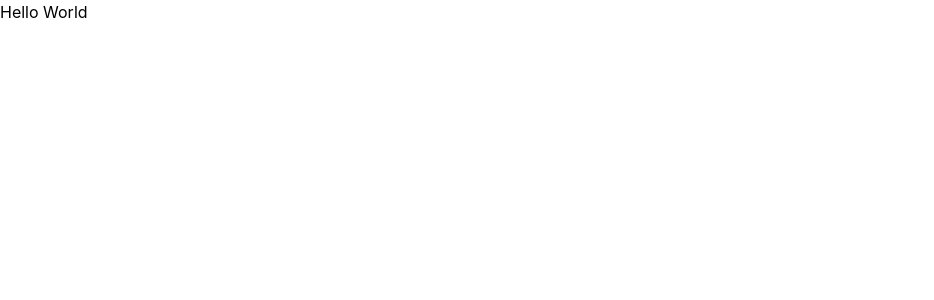
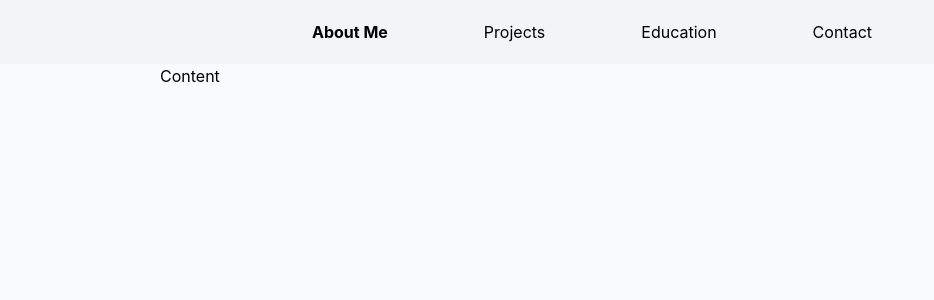
Before and after one commit to Moses-Hamon/portfolio, a React (Create React App) app in the folder packages/app/: page / in a window 1280 px wide. Shown: the top 300 px of the page, without its empty margins (0-934 px from the left). Built offline with nearby package versions, Linux system fonts and the light colour scheme.

Commit message:
add layout, topbar and Navlinks

```diff
--- a/packages/app/src/App.tsx
+++ b/packages/app/src/App.tsx
@@ -1,5 +1,7 @@
 import { FC } from "react";
 import { Switch, Route, BrowserRouter as Router } from "react-router-dom";
+import DefaultLayout from "./layouts/DefaultLayout";
+import Home from "./pages/Home";
 
 const App: FC = () => {
   return (
@@ -7,7 +9,9 @@ const App: FC = () => {
       <div className="App">
         <Switch>
           <Route path="/*">
-            <div>Hello World</div>
+            <DefaultLayout>
+              <Home />
+            </DefaultLayout>
           </Route>
         </Switch>
       </div>
--- /dev/null
+++ b/packages/app/src/layouts/DefaultLayout.tsx
@@ -0,0 +1,47 @@
+import { FC } from "react";
+import { NavLink } from "react-router-dom";
+
+interface Props {
+  className?: string;
+}
+
+const DefaultLayout: FC<Props> = ({ className, children }) => {
+  return (
+    <div className={className}>
+      <div className="flex w-full justify-center items-center bg-gray-100 h-16">
+        <NavLink exact to="/" activeClassName="font-bold" className="mr-24">
+          About Me
+        </NavLink>
+        <NavLink
+          exact
+          to="/projects"
+          activeClassName="font-bold"
+          className="mr-24"
+        >
+          Projects
+        </NavLink>
+        <NavLink
+          exact
+          to="/education"
+          activeClassName="font-bold"
+          className="mr-24"
+        >
+          Education
+        </NavLink>
+        <NavLink
+          exact
+          to="/contact"
+          activeClassName="font-bold"
+          className="mr-24"
+        >
+          Contact
+        </NavLink>
+      </div>
+      <div className="flex w-full justify-center h-screen bg-gray-50">
+        {children}
+      </div>
+    </div>
+  );
+};
+
+export default DefaultLayout;
--- /dev/null
+++ b/packages/app/src/pages/Home.tsx
@@ -0,0 +1,8 @@
+import { FC } from "react";
+import { classNames } from "../utils";
+
+const Home: FC<{ className?: string }> = ({ className = "", children }) => {
+  return <div className={classNames(className, "w-9/12")}>Content</div>;
+};
+
+export default Home;
--- /dev/null
+++ b/packages/app/src/utils.ts
@@ -0,0 +1,3 @@
+export function classNames(...classes: string[]) {
+  return classes.filter(Boolean).join(" ");
+}
```
Also changed, not shown: packages/app/src/index.tsx (+6 -6 lines), packages/app/src/utils.tsx (deleted).
